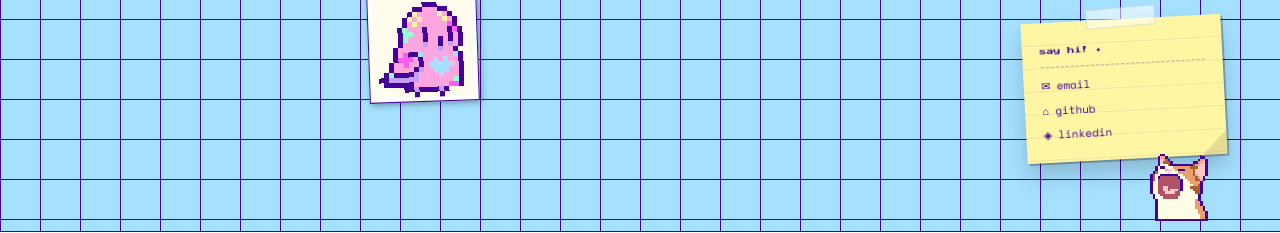
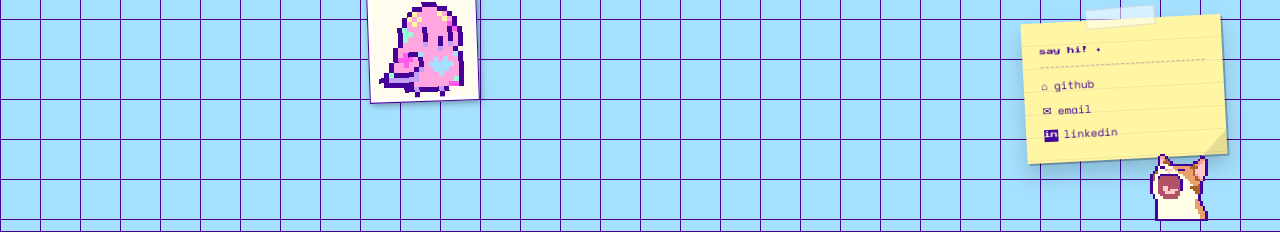
Before and after one commit to basiaszafraniec/funk, a React (Vite) app: page / in a window 1280 px wide. Both pictures are taken after a click on the button "enter ▶". Shown: the part 541-774 px from the top of the page. Built offline with nearby package versions, Linux system fonts and the light colour scheme.

Commit message:
unify social links: consistent order, icons, and LinkedIn badge across menu, sticky, about

```diff
--- a/src/components/Desktop.jsx
+++ b/src/components/Desktop.jsx
@@ -157,9 +157,9 @@ export default function Desktop() {
         <span className={styles.tape} />
         <p className={styles.stickyTitle}>say hi! ✦</p>
         <div className={styles.stickyLinks}>
+          <a href="https://github.com/basiaszafraniec" target="_blank" rel="noreferrer" className={styles.stickyLink}><span>⌂</span> github</a>
           <a href="mailto:basia.szafraniec@gmail.com" className={styles.stickyLink}><span>✉</span> email</a>
-          <a href="https://github.com/basiaszafraniec" target="_blank" rel="noreferrer" className={styles.stickyLink}><span>⌂</span> github</a>
-          <a href="https://www.linkedin.com/in/basia-szafraniec" target="_blank" rel="noreferrer" className={styles.stickyLink}><span>◈</span> linkedin</a>
+          <a href="https://www.linkedin.com/in/basia-szafraniec" target="_blank" rel="noreferrer" className={styles.stickyLink}><span className={styles.linkedinBadge}>in</span> linkedin</a>
         </div>
       </div>
 
--- a/src/components/Desktop.module.css
+++ b/src/components/Desktop.module.css
@@ -129,6 +129,19 @@
   transform: translateX(2px);
 }
 
+.linkedinBadge {
+  display: flex;
+  align-items: center;
+  justify-content: center;
+  width: 14px;
+  height: 12px;
+  background: var(--purple);
+  color: var(--cream);
+  font-family: var(--font-pixel);
+  font-size: 7px;
+  flex-shrink: 0;
+}
+
 /* ── user stickers ── */
 .sticker {
   position: fixed;
--- a/src/components/StartMenu.module.css
+++ b/src/components/StartMenu.module.css
@@ -78,6 +78,7 @@
   padding: 6px 12px;
   cursor: pointer;
   transition: background 0.08s;
+  text-align: left;
 }
 
 .item:hover { background: var(--pink); }
--- a/src/components/windows/AboutWindow.jsx
+++ b/src/components/windows/AboutWindow.jsx
@@ -56,6 +56,11 @@ export default function AboutWindow() {
               </div>
               <p className={styles.avName}>basia<br/>szafraniec</p>
               <span className={styles.avTag}>dev & designer</span>
+              <div className={styles.avSocial}>
+                <a href="https://github.com/basiaszafraniec" target="_blank" rel="noreferrer" className={styles.avSocialLink}><span>⌂</span>github</a>
+                <a href="mailto:basia.szafraniec@gmail.com" className={styles.avSocialLink}><span>✉</span>email</a>
+                <a href="https://www.linkedin.com/in/basia-szafraniec" target="_blank" rel="noreferrer" className={styles.avSocialLink}><span className={styles.linkedinBadge}>in</span>linkedin</a>
+              </div>
             </div>
           </div>
 
--- a/src/components/windows/AboutWindow.module.css
+++ b/src/components/windows/AboutWindow.module.css
@@ -129,6 +129,50 @@
   color: var(--purple);
 }
 
+.avSocial {
+  display: flex;
+  flex-direction: column;
+  width: 100%;
+  margin-top: 2px;
+  border-top: var(--border);
+}
+
+.avSocialLink {
+  display: flex;
+  align-items: center;
+  gap: 5px;
+  padding: 3px 6px;
+  font-family: var(--font-pixel);
+  font-size: 5px;
+  color: var(--purple);
+  text-decoration: none;
+  transition: background 0.08s;
+}
+
+.avSocialLink:hover { background: var(--pink); }
+
+.avSocialLink span {
+  display: flex;
+  align-items: center;
+  justify-content: center;
+  font-size: 10px;
+  width: 14px;
+  flex-shrink: 0;
+}
+
+.linkedinBadge {
+  display: flex !important;
+  align-items: center;
+  justify-content: center;
+  width: 12px !important;
+  height: 10px !important;
+  background: var(--purple);
+  color: var(--cream);
+  font-family: var(--font-pixel);
+  font-size: 6px !important;
+  flex-shrink: 0;
+}
+
 /* ── bio ── */
 .bioText {
   font-family: var(--font-mono);
```
